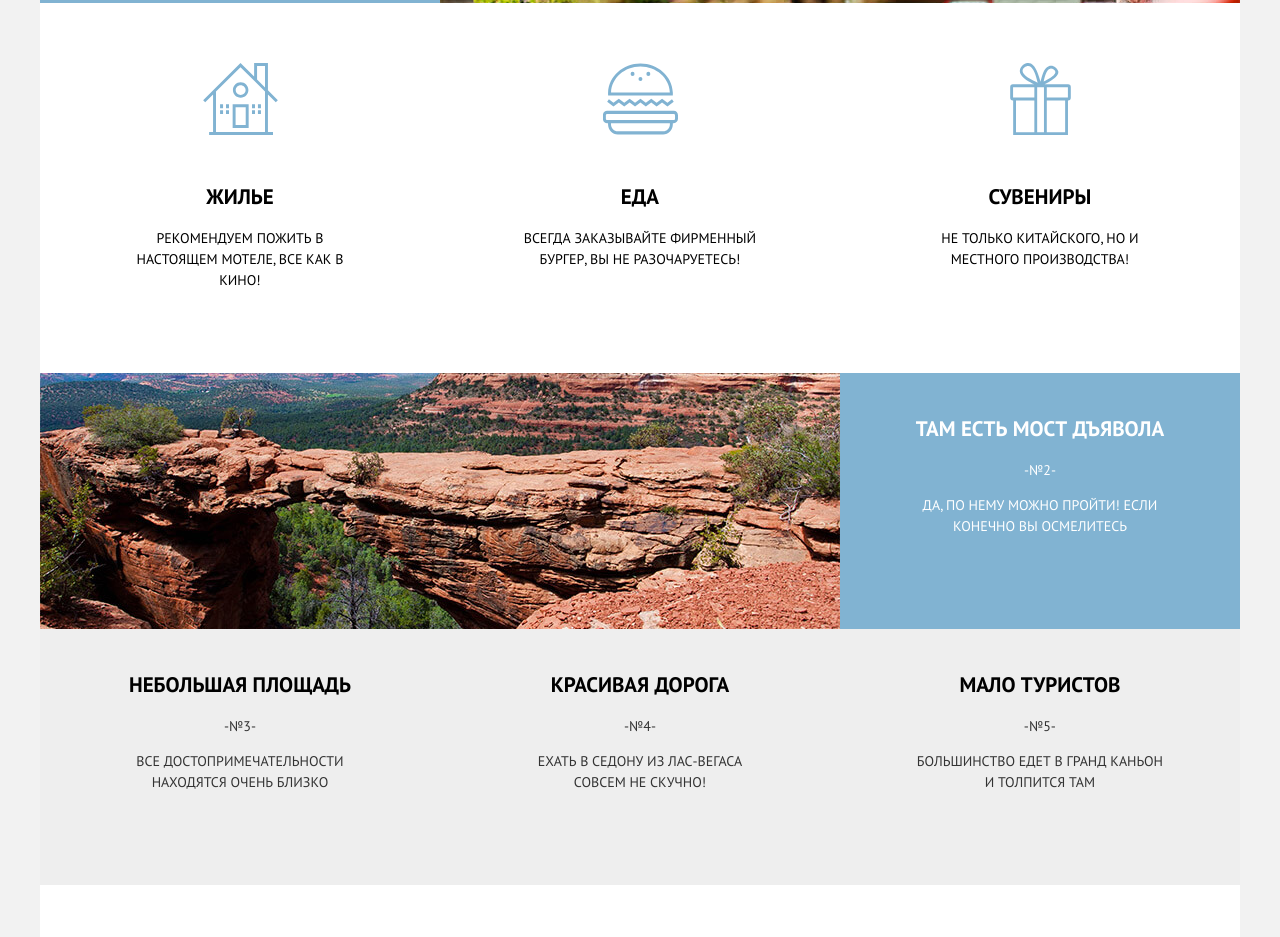
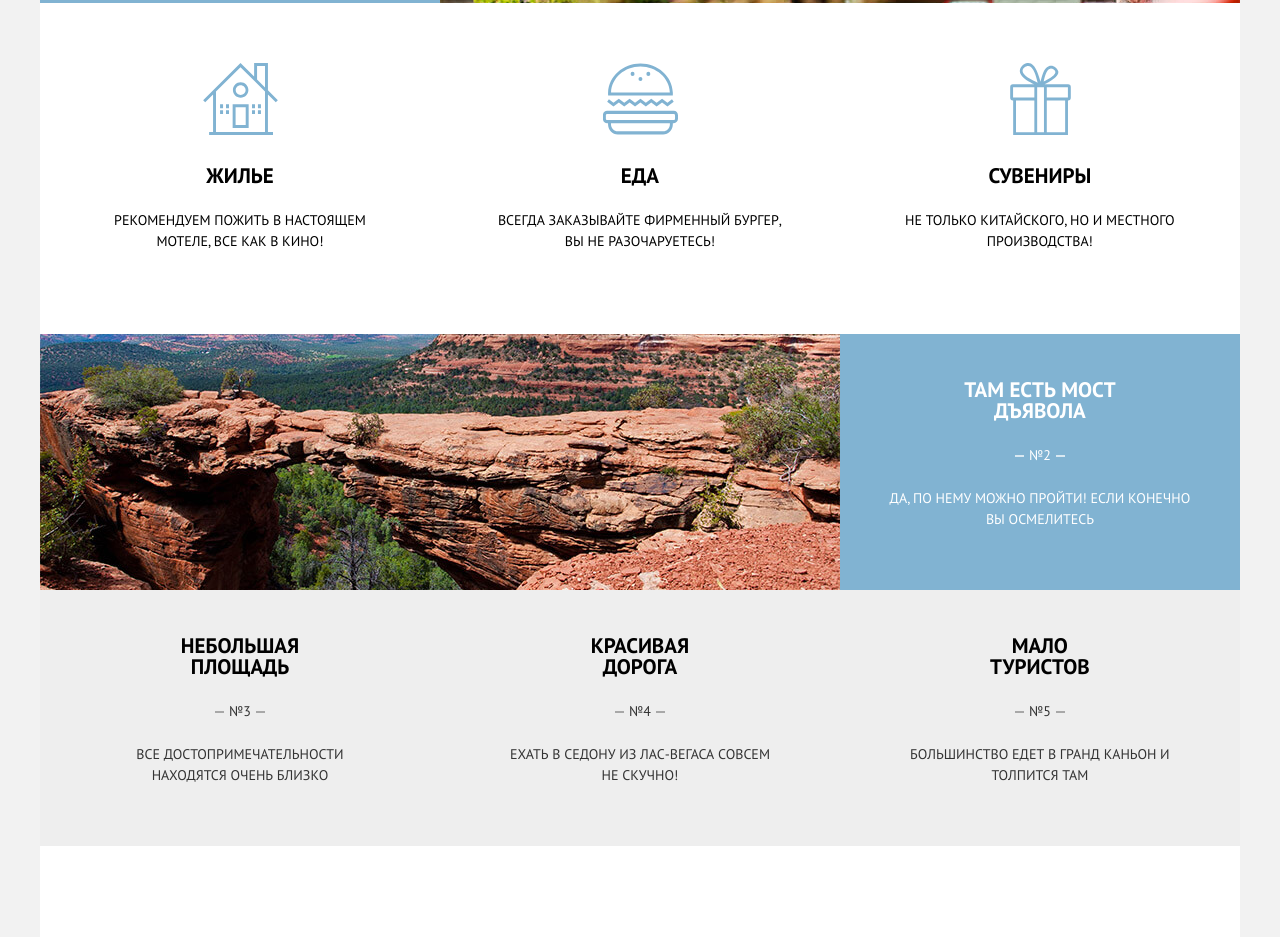
Before and after one commit to Spektorn/497629-sedona, a plain HTML site: page index.html in a window 1280 px wide. Shown: the part 1037-1974 px from the top of the page. Drawn offline with Linux system fonts and the light colour scheme.

Commit message:
Итоговая верстка: преимущества

```diff
--- a/css/style.css
+++ b/css/style.css
@@ -248,37 +248,36 @@ input[type="radio"].visually-hidden {
     list-style: none;
 }
 
+.features-list li {
+    min-height: 256px;
+}
+
 .features-list h3 {
+    margin: 0;
+    padding: 0;
+
     font-size: 21px;
     font-weight: bold;
     color: #000000;
 }
 
-.features-list li {
-    min-height: 256px;
+.usual-features-list {
+    display: flex;
+    flex-direction: row;
+
+    margin: 0;
+    padding: 0;
+
+    list-style: none;
 }
 
 .feature-item {
     margin: 0;
+    padding: 0;
 
     width: 33.33%;
 
     text-align: center;
-}
-
-.feature-container {
-    width: 250px;
-    margin: auto;
-    margin-top: 45px;
-    margin-bottom: 55px;
-
-    text-align: center;
-    vertical-align: middle;
-}
-
-.feature-container .feature-description {
-    margin: 0;
-    padding: 0;
 }
 
 .special {
@@ -320,6 +319,74 @@ input[type="radio"].visually-hidden {
     left: 0;
 }
 
+.feature-container {
+    width: 285px;
+    margin: auto;
+    margin-top: 45px;
+    margin-bottom: 55px;
+
+    text-align: center;
+    vertical-align: middle;
+}
+
+.special-2 .feature-container {
+    width: 305px;
+}
+
+.usual-item:nth-of-type(2) .feature-container {
+    width: 280px;
+}
+
+.feature-title {
+    width: 160px;
+    margin: 0 auto;
+    margin-bottom: 24px;
+}
+
+.feature-number {
+    position: relative;
+
+    margin: 0;
+    margin-bottom: 22px;
+    padding: 0;
+}
+
+.feature-number::before,
+.feature-number::after {
+    content: "";
+
+    position: absolute;
+    top: 50%;
+
+    width: 9px;
+    height: 2px;
+    margin-top: -1px;
+
+    background-color: #a8a8a8;
+}
+
+.special .feature-number::before,
+.special .feature-number::after {
+    background-color: rgba(255, 255, 255, 0.7);
+}
+
+.feature-number::before {
+    left: 50%;
+
+    margin-left: -25px;
+}
+
+.feature-number::after {
+    right: 50%;
+
+    margin-right: -25px;
+}
+
+.feature-description {
+    margin: 0;
+    padding: 0;
+}
+
 .towns-advantages {
     color: #000000;
 
@@ -340,6 +407,10 @@ input[type="radio"].visually-hidden {
     list-style: none;
 }
 
+.towns-advantages-list li {
+    min-height: 330px;
+}
+
 .towns-advantages-list .feature-container {
     position: relative;
 
@@ -354,9 +425,9 @@ input[type="radio"].visually-hidden {
     top: 0;
     left: 50%;
 
-    margin-left: -37px;
     width: 75px;
     height: 72px;
+    margin-left: -37px;
 
     background-size: 75px 72px;
 }
@@ -374,20 +445,9 @@ input[type="radio"].visually-hidden {
 }
 
 .advantage-item {
+    width: 33.33%;
     margin: 0;
     padding: 0;
-
-    width: 33.33%;
-}
-
-.usual-features-list {
-    display: flex;
-    flex-direction: row;
-
-    margin: 0;
-    padding: 0;
-
-    list-style: none;
 }
 
 /*Подбор отеля и форма*/
--- a/index.html
+++ b/index.html
@@ -55,11 +55,13 @@
             <ol class="features-list">
                 <li class="feature-item special special-1">
                     <div class="feature-container">
+                        <div class="feature-title">
                             <h3>Настоящий городок</h3>
+                        </div>
                         <div class="feature-image">
                             <img class="sedona-town" src="img/sedona-town.jpg" width="800" height="401" alt="Город Седона">
                         </div>
-                        <p class="feature-number"><span>-</span>№1<span>-</span></p>
+                        <p class="feature-number">№1</p>
                         <p class="feature-description">Седона - не аттракцион для туристов, там течет своя жизнь</p>
                     </div>
                 </li>
@@ -67,54 +69,68 @@
                     <ul class="towns-advantages-list">
                         <li class="advantage-item">
                             <div class="feature-container feature-container-1">
+                                <div class="feature-title">
                                     <h3>Жилье</h3>
-                                <p>Рекомендуем пожить в настоящем мотеле, все как в кино!</p>
+                                </div>
+                                <p class="feature-description">Рекомендуем пожить в настоящем мотеле, все как в кино!</p>
                             </div>
                         </li>
                         <li class="advantage-item">
                             <div class="feature-container feature-container-2">
+                                <div class="feature-title">
                                     <h3>Еда</h3>
-                                <p>Всегда заказывайте фирменный бургер, вы не разочаруетесь!</p>
+                                </div>
+                                <p class="feature-description">Всегда заказывайте фирменный бургер, вы не разочаруетесь!</p>
                             </div>
                         </li>
                         <li class="advantage-item">
                             <div class="feature-container feature-container-3">
+                                <div class="feature-title">
                                     <h3>Сувениры</h3>
-                                <p>Не только китайского, но и местного производства!</p>
+                                </div>
+                                <p class="feature-description">Не только китайского, но и местного производства!</p>
                             </div>
                         </li>
                     </ul>
                 </li>
                 <li class="feature-item special special-2">
                     <div class="feature-container">
+                        <div class="feature-title">
                             <h3>Там есть мост Дъявола</h3>
+                        </div>
                         <div class="feature-image">
                             <img class="devils-bridge" src="img/devils-bridge.jpg" width="800" height="400" alt="Мост Дъявола">
                         </div>
-                        <p class="feature-number"><span>-</span>№2<span>-</span></p>
+                        <p class="feature-number">№2</p>
                         <p class="feature-description">Да, по нему можно пройти! Если конечно вы осмелитесь</p>
                     </div>
                 </li>
                 <li class="usual-features">
                     <ul class="usual-features-list">
-                        <li class="feature-item">
+                        <li class="feature-item usual-item">
                             <div class="feature-container">
+                                <div class="feature-title">
                                     <h3>Небольшая площадь</h3>
-                                <p class="feature-number"><span>-</span>№3<span>-</span></p>
+                                </div>
+                                <p class="feature-number">№3</p>
                                 <p class="feature-description">Все достопримечательности находятся очень близко</p>
                             </div>
                         </li>
-                        <li class="feature-item">
+                        <li class="feature-item usual-item">
                             <div class="feature-container">
+                                <div class="feature-title">
                                     <h3>Красивая дорога</h3>
-                                <p class="feature-number"><span>-</span>№4<span>-</span></p>
+                                </div>
+                                <p class="feature-number">№4</p>
                                 <p class="feature-description">Ехать в Седону из Лас-Вегаса совсем не скучно!</p>
                             </div>
                         </li>
-                        <li class="feature-item">
+                        <li class="feature-item usual-item">
                             <div class="feature-container">
+                                <div class="feature-title">
                                     <h3>Мало туристов</h3>
-                                <p class="feature-number"><span>-</span>№5<span>-</span></p>
+                                </div>
+                                <p class="feature-number">№5</p>
                                 <p class="feature-description">Большинство едет в Гранд Каньон и толпится там</p>
                             </div>
                         </li>
```
Lines whose indentation alone changed are shown as unchanged.
